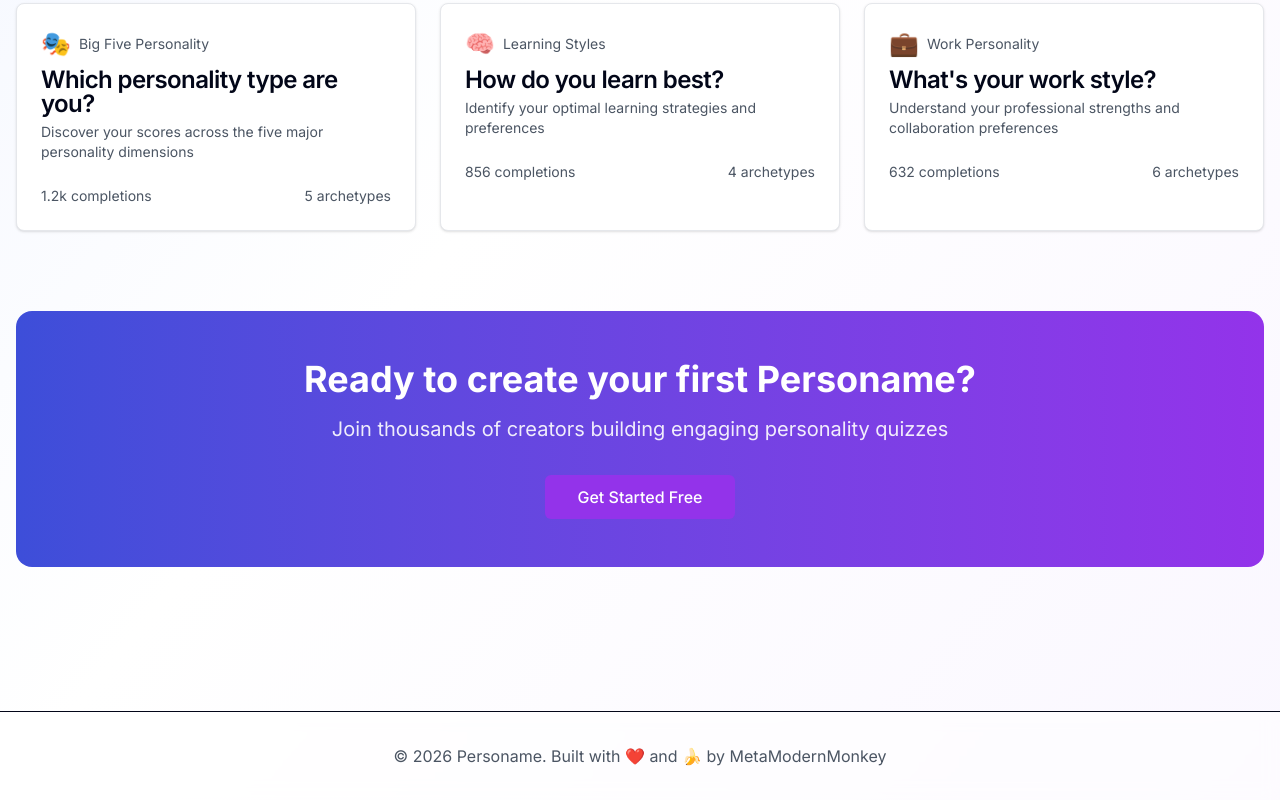
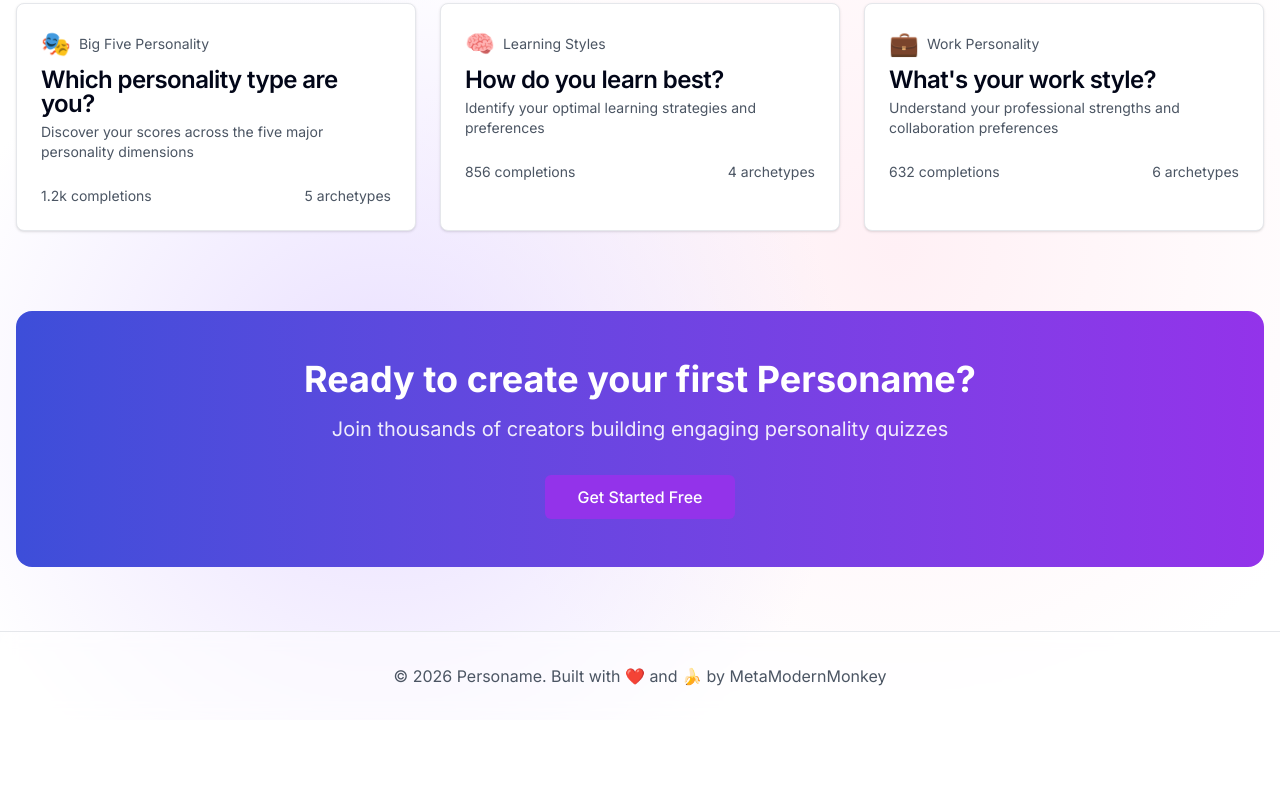
Before and after one commit to aaronbeall/personame, a Next.js app: page / in a window 1280 px wide. Shown: the part 844-1644 px from the top of the page. After the commit the page ends 1564 px from the top, so only its background shows below. Built offline with nearby package versions, Linux system fonts and the light colour scheme; no server answers.

Commit message:
feat: add AppFooter component and integrate it into layout and home page

```diff
--- a/app/layout.tsx
+++ b/app/layout.tsx
@@ -3,6 +3,7 @@
 import "./globals.css";
 import { Providers } from '@/components/providers'
 import { AppHeader } from '@/components/app-header'
+import { AppFooter } from "@/components/app-footer";
 
 const inter = Inter({
   subsets: ["latin"],
@@ -24,6 +25,7 @@
         <Providers>
           <AppHeader />
           {children}
+          <AppFooter />
         </Providers>
       </body>
     </html>
--- a/app/page.tsx
+++ b/app/page.tsx
@@ -2,10 +2,11 @@
 import { Button } from '@/components/ui/button'
 import { Card, CardContent, CardDescription, CardHeader, CardTitle } from '@/components/ui/card'
 import { Sparkles, TrendingUp, Clock, Users } from 'lucide-react'
+import { AppFooter } from '@/components/app-footer'
 
 export default async function Home() {
   return (
-    <div className="min-h-screen bg-gradient-to-br from-primary-50 via-white to-secondary-50">
+    <div className="min-h-screen">
       {/* Hero Section */}
       <div className="container mx-auto px-4 py-16">
         <div className="text-center max-w-4xl mx-auto mb-20">
@@ -159,13 +160,6 @@
           </Link>
         </div>
       </div>
-
-      {/* Footer */}
-      <footer className="border-t bg-white/50 backdrop-blur-sm py-8 mt-20">
-        <div className="container mx-auto px-4 text-center text-muted-600">
-          <p>&copy; 2026 Personame. Built with ❤️ and 🍌 by <a href="https://metamodernmonkey.com" target="_blank" rel="noopener noreferrer">MetaModernMonkey</a></p>
-        </div>
-      </footer>
     </div>
   )
 }
--- /dev/null
+++ b/components/app-footer.tsx
@@ -0,0 +1,9 @@
+export function AppFooter() {
+  return (
+    <footer className="border-t border-muted-200 bg-white/50 backdrop-blur-sm py-8">
+      <div className="container mx-auto px-4 text-center text-muted-600">
+        <p>&copy; 2026 Personame. Built with ❤️ and 🍌 by <a href="https://metamodernmonkey.com" target="_blank" rel="noopener noreferrer">MetaModernMonkey</a></p>
+      </div>
+    </footer>
+  )
+}
```
